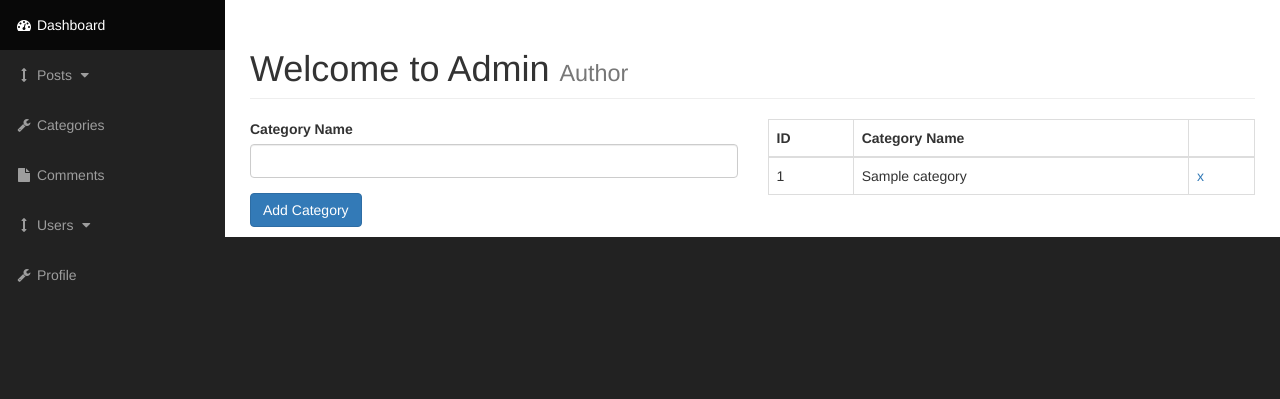
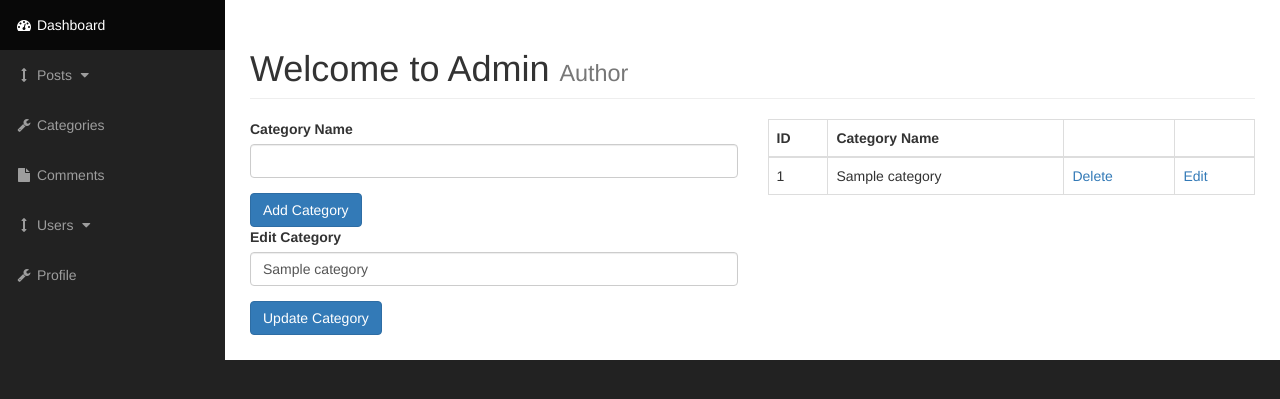
Before and after one commit to mazharvai007/CMS-Project, a PHP site: page /admin/categories.php?edit=1 in a window 1280 px wide. Shown: the part 51-450 px from the top of the page. Run offline with PHP 8.4, Linux system fonts and the light colour scheme; tables that the repository leaves empty or names only in its code hold one stand-in row (values such as "Sample post").

Commit message:
Updating and editing categories.

```diff
--- a/admin/categories.php
+++ b/admin/categories.php
@@ -24,7 +24,6 @@ include("includes/admin_navigation.php");
         <div class="row">
             <div class="col-lg-6">
                 <?php
-
                     if (isset($_POST["submit"])) {
                         $cat_title = $_POST["cat_title"];
 
@@ -39,8 +38,8 @@ include("includes/admin_navigation.php");
                             }
                         }
                     }
-
                 ?>
+                <!-- Start Add Category -->
                 <form action="" method="post">
                     <div class="form-group">
                         <label for="cat_title">Category Name</label>
@@ -48,6 +47,17 @@ include("includes/admin_navigation.php");
                     </div>
                     <button type="submit" name="submit" class="btn btn-primary" value="Add Category">Add Category</button>
                 </form>
+                <!-- End Add Cateogry -->
+
+                <!-- This function will work if click on the edit of the category item -->
+                <?php
+                    if (isset($_GET['edit'])) {
+                        $cat_id = $_GET['edit'];
+
+                        include("includes/update_categories.php");
+                    }
+                ?>
+
             </div>
             <div class="col-lg-6">
                 <table class="table table-bordered table-hover">
@@ -55,6 +65,7 @@ include("includes/admin_navigation.php");
                         <tr>
                             <th>ID</th>
                             <th>Category Name</th>
+                            <th></th>
                             <th></th>
                         </tr>
                     </thead>
@@ -74,7 +85,8 @@ include("includes/admin_navigation.php");
                                     <tr>
                                         <td>{$cat_id}</td>
                                         <td>{$cat_title}</td>
-                                        <td><a href='categories.php?delete={$cat_id}'>x</a></td>
+                                        <td><a href='categories.php?delete={$cat_id}'>Delete</a></td>
+                                        <td><a href='categories.php?edit={$cat_id}'>Edit</a></td>
                                     </tr>
                                 ";
                         }
--- /dev/null
+++ b/admin/includes/update_categories.php
@@ -0,0 +1,42 @@
+<!-- Start Edit Category -->
+<form action="" method="post">
+    <div class="form-group">
+        <label for="cat_title">Edit Category</label>
+        <?php
+
+            if (isset($_GET['edit'])) {
+                $cat_id_edit = $_GET['edit'];
+
+                // Select all data from categories
+                $query = "SELECT * FROM categories WHERE cat_id = $cat_id_edit";
+                // Connect data for getting data from categories
+                $edit_categories = mysqli_query($connect, $query);
+
+                // Fetch the category from categories table by associative array
+                while ($row = mysqli_fetch_assoc($edit_categories)) {
+                    $cat_id_edit = $row["cat_id"];
+                    $cat_title_edit = $row['cat_title'];
+                ?>
+                    <input type="text" value="<?php if (isset($cat_title_edit)) { echo $cat_title_edit; } ?>" class="form-control" name="cat_title">
+                <?php }
+        }?>
+
+        <!-- Update Categories -->
+        <?php
+            if (isset($_POST['update_category'])) {
+                $cat_title_update = $_POST['cat_title'];
+
+                $query = "UPDATE categories SET cat_title = '{$cat_title_update}' WHERE cat_id = {$cat_id_edit}";
+                $update_query = mysqli_query($connect, $query);
+
+                if (!$update_query) {
+                    die("Query Failed!" . mysqli_error($connect));
+                }
+            }
+        ?>
+    </div>
+    <div class="form-group">
+        <button type="submit" name="update_category" class="btn btn-primary" value="Update Category">Update Category</button>
+    </div>
+</form>
+<!-- End Edit Category -->
```
Lines whose indentation alone changed are shown as unchanged.
